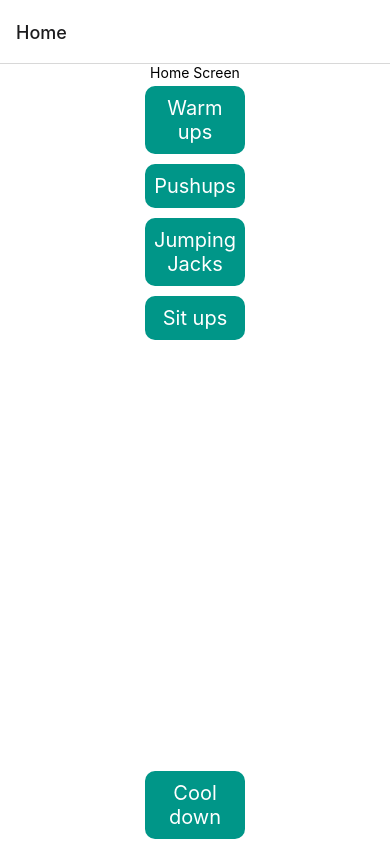
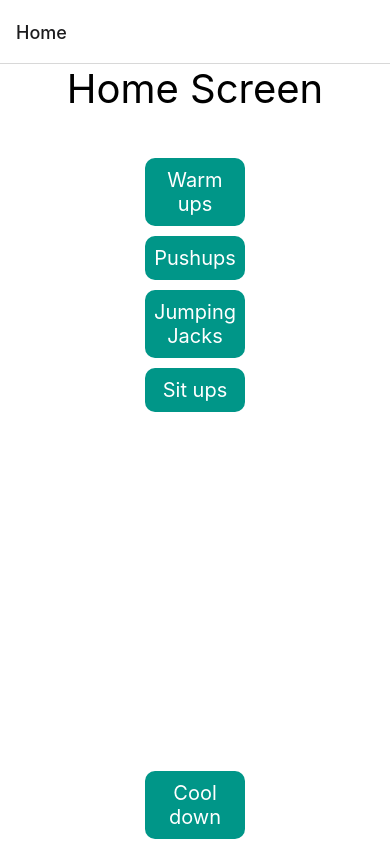
Before and after one commit to emily-foley/Workout-Plan-App, a React Native app in the folder portfolio2/: screen / in a window 390 px wide. Built offline with nearby package versions, Linux system fonts and the light colour scheme.

Commit message:
April 24, 2022 12:31 AM

```diff
--- a/portfolio2/App.js
+++ b/portfolio2/App.js
@@ -180,7 +180,7 @@
 
   return (
     <View style={styles.container}>
-      <Text>Home Screen</Text>
+      <Text style={styles.heading}>Home Screen</Text>
       <TouchableOpacity
         style={styles.button}
         onPress={() => navigation.navigate('Warmups')}>
@@ -261,5 +261,9 @@
     fontSize: 20,
     justifyContent: "center",
     textAlign: "center",
+  },
+  heading: {
+    fontSize: 40,
+    paddingBottom: 40,
   }
 });
```
